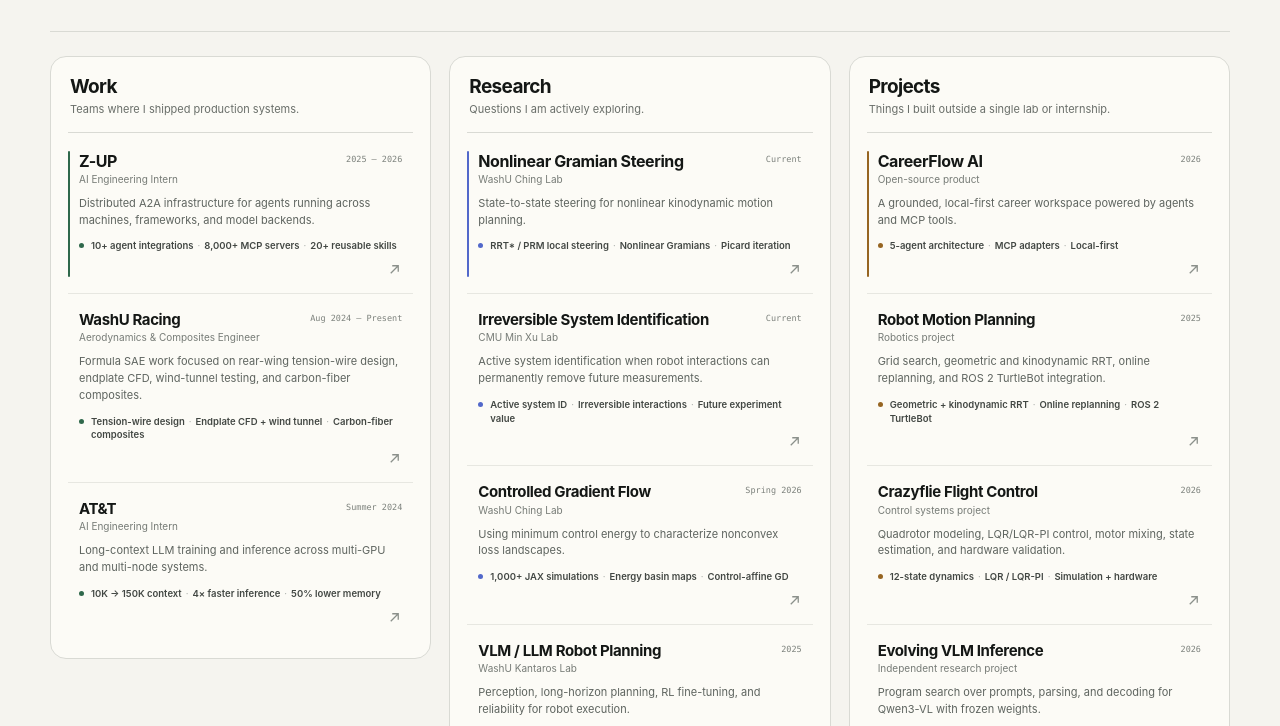
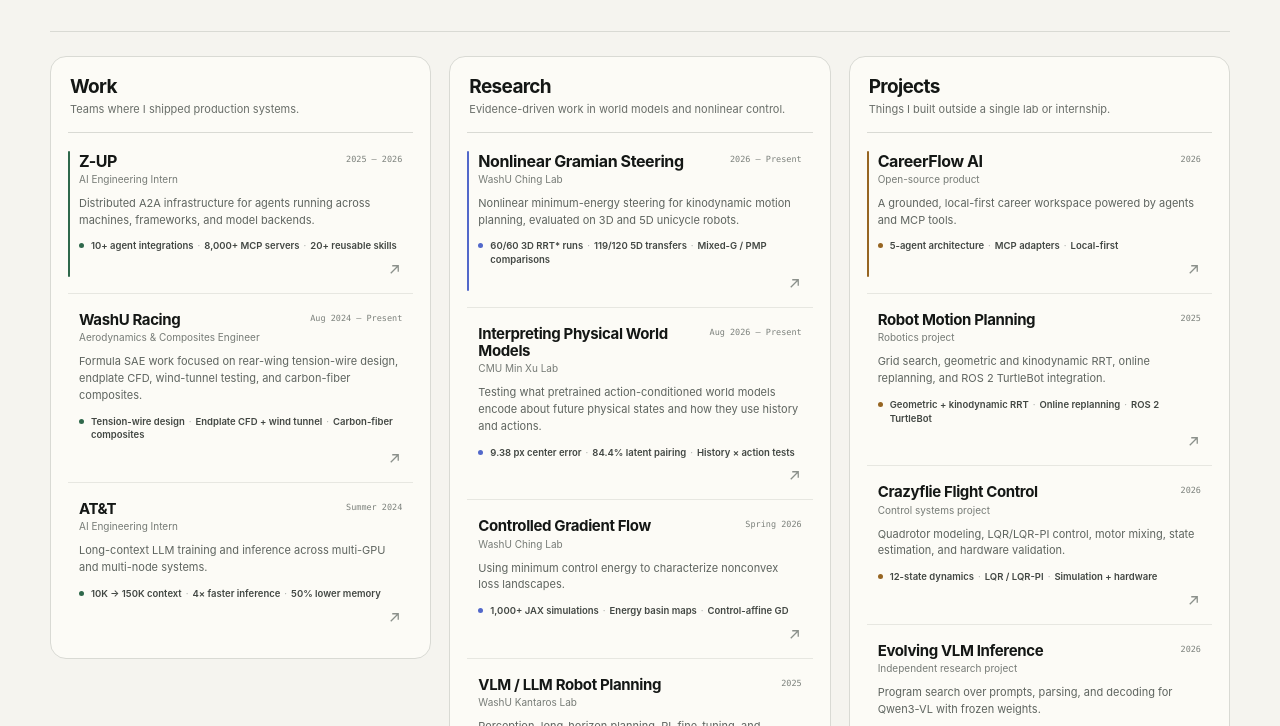
Before and after one commit to TobySun058/TobySun058, a plain HTML site: page website/index.html in a window 1280 px wide. Shown: the part 272-998 px from the top of the page. Drawn offline with Linux system fonts and the light colour scheme.

Commit message:
Update research portfolio

```diff
--- a/website/index.html
+++ b/website/index.html
@@ -3,9 +3,9 @@
 <head>
   <meta charset="utf-8" />
   <meta name="viewport" content="width=device-width,initial-scale=1" />
-  <meta name="description" content="Jiahong (Toby) Sun — ML / AI systems, LLM agents, robotics, and control." />
+  <meta name="description" content="Jiahong (Toby) Sun — AI systems, interpretable world models, nonlinear control, and robot motion planning." />
   <meta name="theme-color" content="#f6f5f0" />
-  <title>Jiahong (Toby) Sun — ML / AI Systems, Agents & Robotics</title>
+  <title>Jiahong (Toby) Sun — AI Systems, World Models & Robotics</title>
   <style>
 :root{
   --bg:#f5f4ef;
@@ -390,9 +390,9 @@
 <main class="shell">
   <section class="hero" aria-labelledby="hero-title">
     <div class="hero-copy">
-      <p class="eyebrow">ML / AI systems · LLM agents · robotics &amp; control</p>
+      <p class="eyebrow">AI systems · world models · robotics &amp; control</p>
       <h1 id="hero-title">Building intelligent systems from models to robots.</h1>
-      <p class="hero-summary">I build agent products and ML systems, and research optimization, motion planning, and nonlinear control.</p>
+      <p class="hero-summary">I build AI agents and efficient LLM systems, investigate physical representations in world models, and develop nonlinear motion-planning methods for robots.</p>
     </div>
     <div class="hero-profile" aria-label="Education">
       <div class="profile-school">Washington University in St. Louis</div>
@@ -504,58 +504,63 @@
     {
       id: "research",
       title: "Research",
-      subtitle: "Questions I am actively exploring.",
+      subtitle: "Evidence-driven work in world models and nonlinear control.",
       accent: "blue",
       items: [
         {
           id: "gramian",
           title: "Nonlinear Gramian Steering",
           role: "WashU Ching Lab",
-          meta: "Current",
-          summary: "State-to-state steering for nonlinear kinodynamic motion planning.",
-          highlights: ["RRT* / PRM local steering", "Nonlinear Gramians", "Picard iteration"],
-          tags: ["Robotics", "Control", "Motion Planning"],
+          meta: "2026 — Present",
+          summary: "Nonlinear minimum-energy steering for kinodynamic motion planning, evaluated on 3D and 5D unicycle robots.",
+          highlights: ["60/60 3D RRT* runs", "119/120 5D transfers", "Mixed-G / PMP comparisons"],
+          tags: ["Robotics", "Nonlinear Control", "Motion Planning"],
           detail: {
-            overview: "I am developing a nonlinear state-to-state steering method based on trajectory-dependent Gramians, with the goal of using it as a practical local steering primitive inside sampling-based kinodynamic planners.",
-            builtLabel: "What I'm working on",
+            overview: "I study nonlinear minimum-energy control for robotics. My work develops trajectory-dependent Gramian and endpoint-sensitivity formulations for state-to-state steering, then tests practical solvers on 3D kinematic and 5D dynamic unicycle models.",
+            builtLabel: "Methods and experiments",
             built: [
-              "Developing fixed-horizon nonlinear state-to-state steering with trajectory-dependent Gramians.",
-              "Using Picard / fixed-point iteration to compute the nonlinear steering control.",
-              "Integrating the steering primitive into PRM and RRT*, then benchmarking it against linearized Gramian / LQR and nonlinear optimal-control baselines."
+              "Developed nonlinear Gramian steering formulations, including a structured 3D Mixed-G method and 5D dynamic-unicycle experiments.",
+              "Implemented and compared damped Picard, Anderson acceleration, Newton–Krylov, and Pontryagin's Minimum Principle (PMP) shooting methods, including Gramian-guided initialization.",
+              "Integrated local steering methods into kinodynamic RRT* and evaluated three obstacle environments with 20 random seeds each, tracking path feasibility, first-path time, and control cost."
             ],
-            impactLabel: "Research question",
+            impactLabel: "Results and limitations",
             impact: [
-              "Can nonlinear Gramian steering retain more nonlinear state-to-state accuracy than local linearization while remaining substantially cheaper than solving a generic nonlinear optimal-control problem at every edge?",
-              "Evaluation tracks steering error, control energy, solve time, and planner-level success."
+              "In the tested 3D RRT* benchmarks, Specific Mixed-G with Anderson acceleration found valid paths in 60/60 runs, compared with 32/60 for single-start PMP, under a 60-second per-run budget.",
+              "On 120 tested 5D transfers, PMP with Gramian-guided restarts solved 119/120 versus 106/120 for conventional perturbation restarts.",
+              "A separate 20-query 5D energy-quality study found no advantage over strong PMP multistart baselines. These numerical results do not establish global minimum-energy optimality."
             ],
             stackLabel: "Methods",
-            stack: ["JAX", "Nonlinear Control", "RRT*", "PRM", "Picard Iteration"],
+            stack: ["Python", "JAX", "Nonlinear Control", "RRT*", "PMP Shooting", "Numerical Optimization"],
+            note: "Ongoing research; reported outcomes refer to specified numerical benchmarks rather than general optimality guarantees.",
             links: []
           }
         },
         {
-          id: "irreversible-id",
-          title: "Irreversible System Identification",
+          id: "world-models",
+          title: "Interpreting Physical World Models",
           role: "CMU Min Xu Lab",
-          meta: "Current",
-          summary: "Active system identification when robot interactions can permanently remove future measurements.",
-          highlights: ["Active system ID", "Irreversible interactions", "Future experiment value"],
-          tags: ["Robotics", "Active Learning", "Planning", "System Identification"],
+          meta: "Aug 2026 — Present",
+          summary: "Testing what pretrained action-conditioned world models encode about future physical states and how they use history and actions.",
+          highlights: ["9.38 px center error", "84.4% latent pairing", "History × action tests"],
+          tags: ["World Models", "Mechanistic Interpretability", "Robot Learning"],
           detail: {
-            overview: "I am studying active system identification under irreversible robot interactions, where a probe can reveal information while also permanently changing what can still be measured later.",
-            builtLabel: "What I'm working on",
+            overview: "I investigate whether pretrained action-conditioned world models contain and use physically meaningful representations for robotic manipulation. With V-JEPA 2-AC on DROID trajectories and DINO-WM / JEPA-WM on PushT, I separate decodable predictive information from evidence for causal internal mechanisms.",
+            builtLabel: "Experiments",
             built: [
-              "Developing planning methods that balance immediate information gain with the value of preserving future experiments.",
-              "Modeling recoverability: whether the remaining action sequence can still distinguish unresolved system hypotheses.",
-              "Designing simulation benchmarks across material and system-property settings, with exact planning used as a comparison target."
+              "Built matched counterfactual evaluations that control visual history, robot actions, and observation conditions; used latent interventions and activation patching to test prediction sensitivity.",
+              "Trained physical-state readouts on held-out simulated PushT families to recover future block position and orientation from predicted representations, with matched history-and-action and constant-velocity baselines.",
+              "Tested history-dependent prediction and history–action interaction effects, while checking failure cases where predicted action effects did not outperform simpler baselines."
             ],
-            impactLabel: "Research question",
+            impactLabel: "Findings and limitations",
             impact: [
-              "When can a locally informative experiment permanently destroy measurements needed for later identification, and how should a planner account for that future loss?",
-              "Evaluation compares identification success and planning efficiency against greedy information-gain baselines under different action orders."
+              "A predicted-feature readout achieved 9.383 px block-center error, versus 12.906 px for a matched history-and-action baseline; physical pair-assignment accuracy reached 89.1% across 128 held-out simulation families.",
+              "On a separate 64-pair confirmation set, DINO-WM achieved 84.4% future-latent pair assignment, versus 67.2% for a persistence baseline; swapping histories sharply reduced accuracy.",
+              "History–action interaction error fell from 11.256 to 8.689 px compared with an input baseline, but action-effect prediction was worse. Supervised decoding and behavioral interventions do not yet establish a simple causal physical mechanism."
             ],
             stackLabel: "Methods",
-            stack: ["Active System Identification", "Planning", "Robotics", "Simulation", "Python"]
+            stack: ["PyTorch", "V-JEPA 2-AC", "DINO-WM", "JEPA-WM", "DROID", "PushT", "Activation Patching"],
+            note: "Research in progress. Physical-state readouts use supervised labels and simulated occlusions; we avoid interpreting decodability alone as causal mechanistic understanding.",
+            links: []
           }
         },
         {
```
